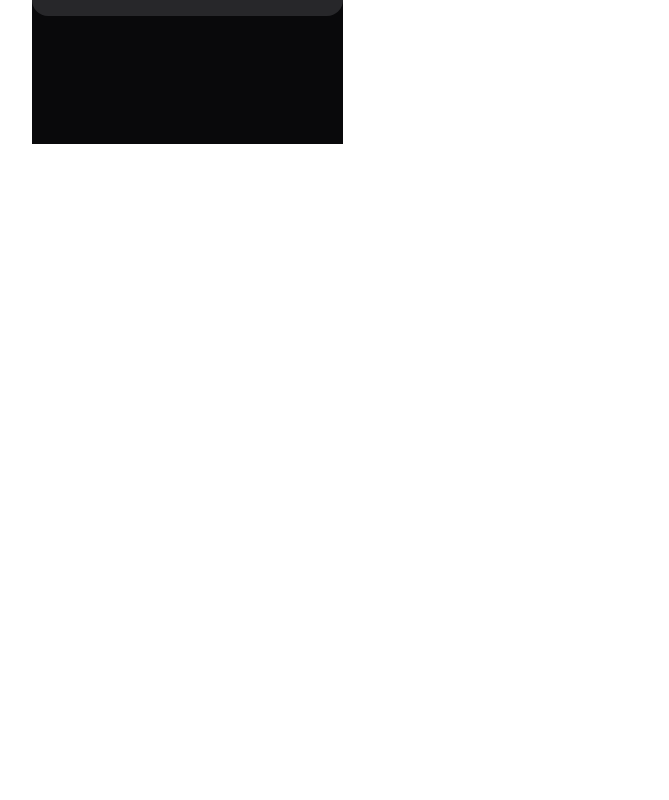
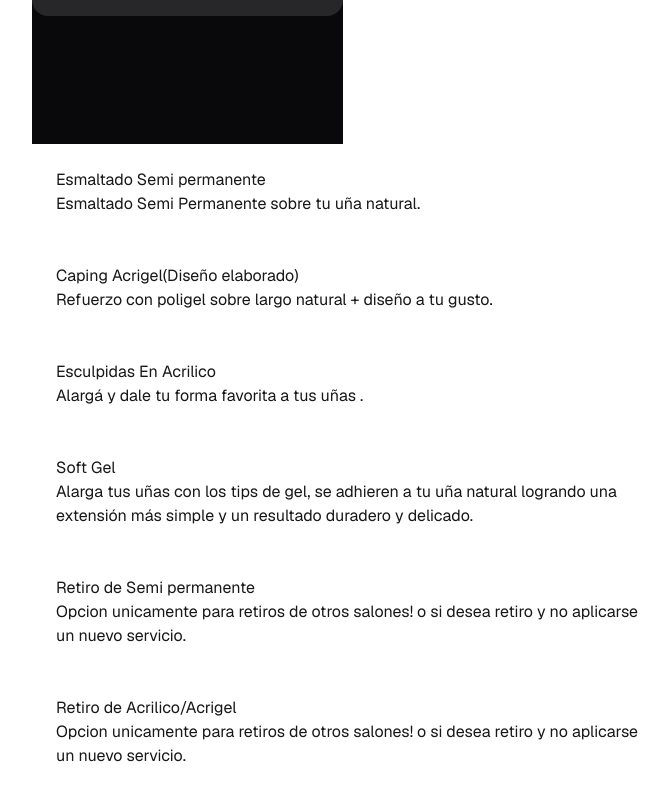
Before and after one commit to PeraltaMartin13/unas-emprendimiento, a Next.js app: page / in a window 1280 px wide. Shown: the part 704-1504 px from the top of the page, without its empty margins (288-957 px from the left). Before the commit the page ends 976 px from the top, so only its background shows below. Built offline with nearby package versions, Linux system fonts and the light colour scheme.

Commit message:
Creacion de ServiceCard, Services y sus funciones respectivas

```diff
--- /dev/null
+++ b/app/components/ServiceCard.tsx
@@ -0,0 +1,14 @@
+type ServiceCardProps ={
+    title: string;
+    description: string;
+};
+
+export default function ServiceCard ({title, description}: ServiceCardProps){
+    return(
+        <div className="bg-white p-6 rounded-2xl">
+            <h3>{title}</h3>
+            <p>{description}</p>
+
+        </div>
+    );
+}
--- /dev/null
+++ b/app/components/Services.tsx
@@ -0,0 +1,25 @@
+import ServiceCard from "./ServiceCard";
+
+const services = [
+    {title: "Esmaltado Semi permanente", description:"Esmaltado Semi Permanente sobre tu uña natural." },
+    {title: "Caping Acrigel(Diseño elaborado)", description:"Refuerzo con poligel sobre largo natural + diseño a tu gusto." },
+    {title: "Esculpidas En Acrilico", description:"Alargá y dale tu forma favorita a tus uñas ." },
+    {title: "Soft Gel", description:"Alarga tus uñas con los tips de gel, se adhieren a tu uña natural logrando una extensión más simple y un resultado duradero y delicado." },
+    {title: "Retiro de Semi permanente", description:"Opcion unicamente para retiros de otros salones! o si desea retiro y no aplicarse un nuevo servicio." },
+    {title: "Retiro de Acrilico/Acrigel", description:"Opcion unicamente para retiros de otros salones! o si desea retiro y no aplicarse un nuevo servicio." },
+];
+
+export default function Services(){
+    return(
+        <section>
+            {services.map((service) => (
+                <ServiceCard
+                key={service.title}
+                title={service.title}
+                description={service.description}
+                />
+            ))}
+        </section>
+    );
+
+}
--- a/app/page.tsx
+++ b/app/page.tsx
@@ -1,10 +1,12 @@
 import Hero from "./components/Hero";
+import Services from "./components/Services"
 
 export default function Home() {
   return (
     <div className="flex flex-col flex-1 items-center justify-center bg-zinc-50 font-sans dark:bg-black">
       <main className="flex flex-1 w-full max-w-3xl flex-col items-center justify-between py-32 px-16 bg-white dark:bg-black sm:items-start">
         <Hero />
+        <Services />
       </main>
     </div>
   );
```
